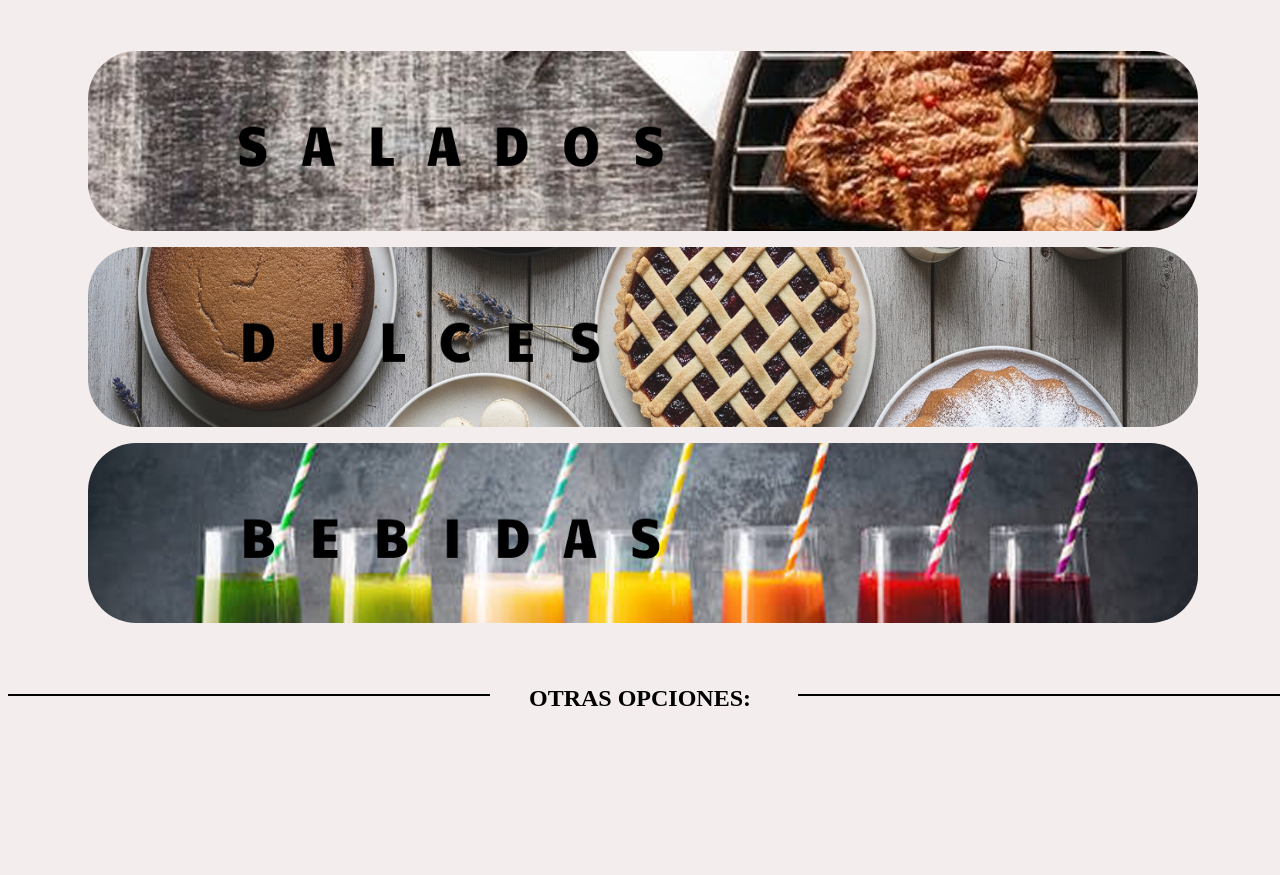
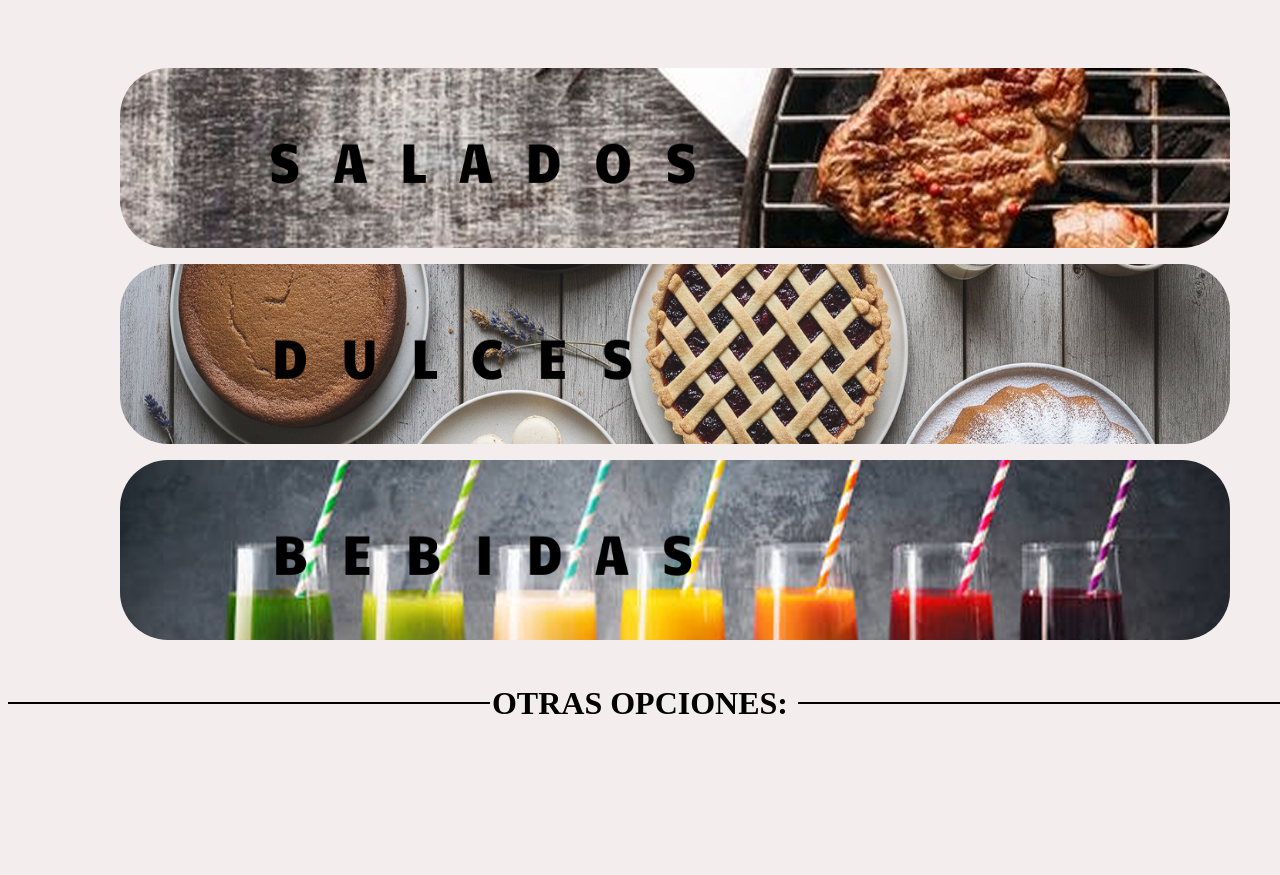
Before and after one commit to 3-TIC-ORT/proyecto-recetasya, a plain HTML site: page RecipEat FRONTEND/RecipEat.html in a window 1280 px wide. Shown: the part 130-1005 px from the top of the page. Drawn offline with Linux system fonts and the light colour scheme.

Commit message:
poauiiuweure

```diff
--- a/RecipEat FRONTEND/RecipEat.css
+++ b/RecipEat FRONTEND/RecipEat.css
@@ -11,6 +11,7 @@ body{
 }
 .op{
     text-align: center;
+    font-size: 2rem;
     margin-top: 700px;
 }
 
@@ -29,7 +30,7 @@ body{
     border-radius: 3rem;
     position: relative;
     display: flex;
-    left: 5rem;
+    left: 7rem;
 }
 
 .dulces{
@@ -37,7 +38,7 @@ body{
     margin-top: 1rem;
     position: relative;
     display: flex;
-    left: 5rem;
+    left: 7rem;
 }
 
 .bebidas{
@@ -45,7 +46,7 @@ body{
     margin-top: 1rem;
     position: relative;
     display: flex;
-    left: 5rem;
+    left: 7rem;
 }
 
 .sintacc{
@@ -68,7 +69,7 @@ body{
     border: .1rem solid black;
     position: absolute;
     object-position: left;
-    top: 51rem;
+    top: 51.5rem;
     width: 30rem;
 }
 
@@ -77,6 +78,6 @@ body{
     position: absolute;
     right: 0rem;
     object-position: right;
-    top: 51rem;
+    top: 51.5rem;
     width: 30rem;
 }
```
